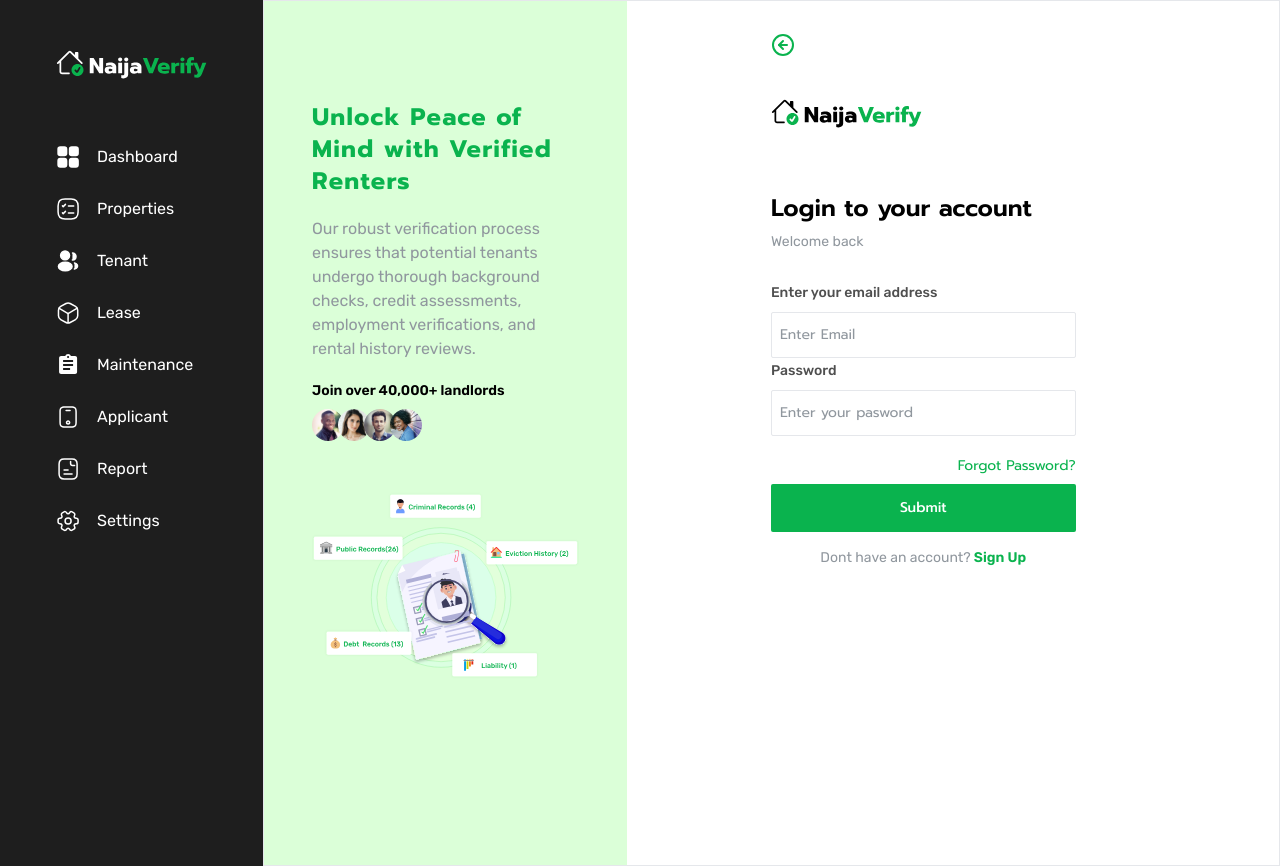
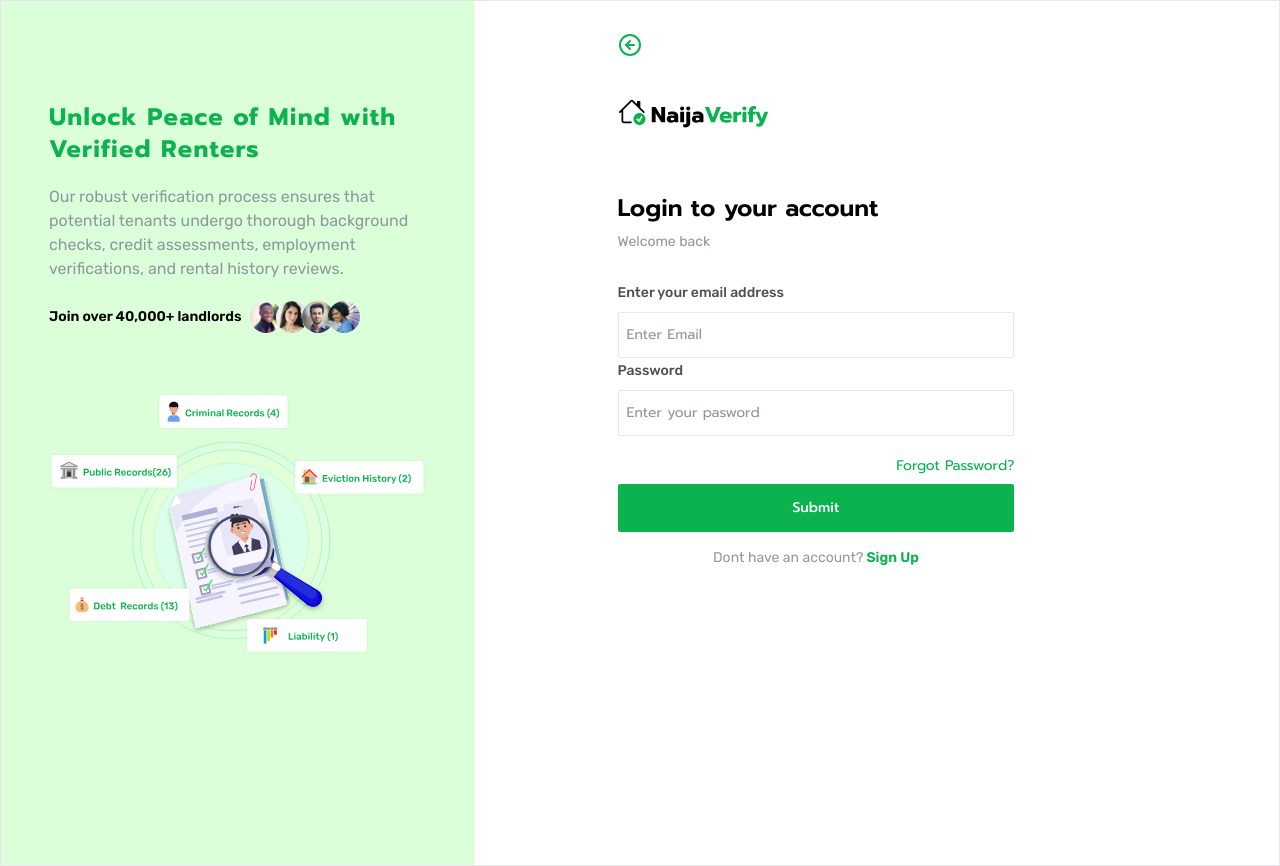
Before and after one commit to bakemonostan/naija-verify, a Next.js app: page /auth/login in a window 1280 px wide. Built offline with nearby package versions, Linux system fonts and the light colour scheme.

Commit message:
layout adjusted

```diff
--- /dev/null
+++ b/src/app/home/layout.tsx
@@ -0,0 +1,20 @@
+import SideBar from '@/components/SideBar'
+import TopBar from '@/components/TopBar'
+
+
+export default function dashLayout({
+    children,
+}: {
+    children: React.ReactNode
+}) {
+    return <main className=''>
+          <div className='flex flex-col'>
+            <TopBar />
+            <div className='flex flex-row'>
+
+              <SideBar />
+              {children}
+            </div>
+          </div>
+    </main>
+}
--- a/src/app/layout.tsx
+++ b/src/app/layout.tsx
@@ -33,18 +33,7 @@ export default function RootLayout({
     <html lang="en">
       <ReduxProvider>
         <body className={`${rubik_c.variable}`}>
-          <div className='flex flex-col'>
-            <TopBar />
-            <div className='flex flex-row'>
-
-              <SideBar />
-              {children}
-            </div>
-          </div>
-
-
-
-
+          {children}
         </body>
       </ReduxProvider>
 
```
Also changed, not shown: src/app/home/properties/page.tsx (renamed from src/app/properties/page.tsx).
